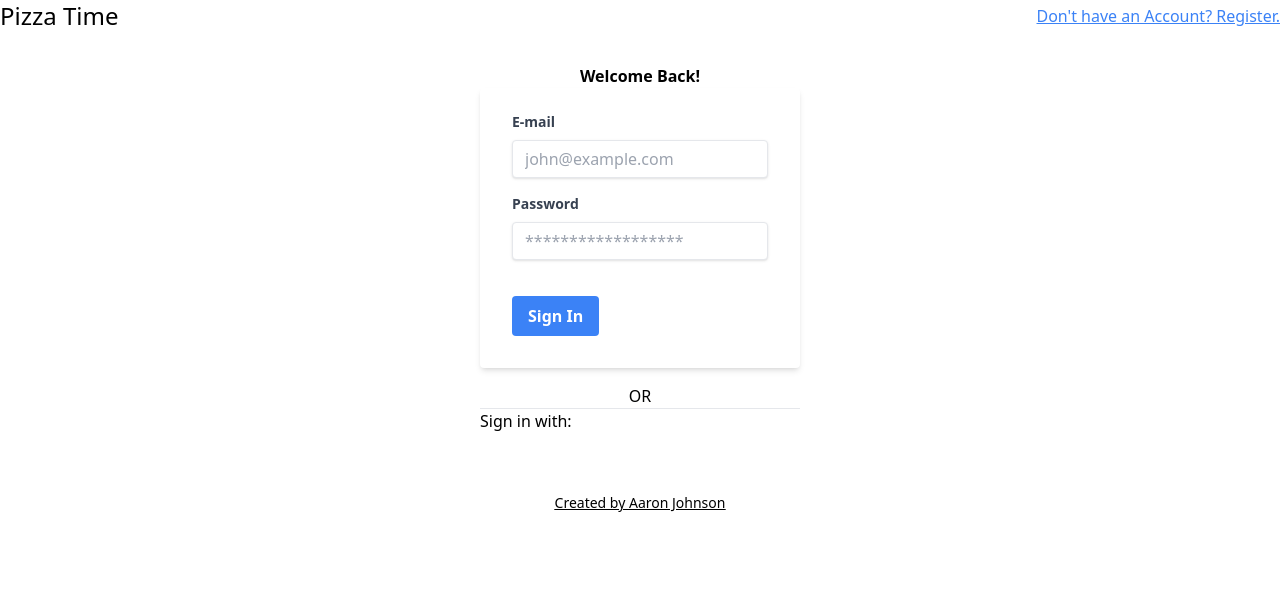
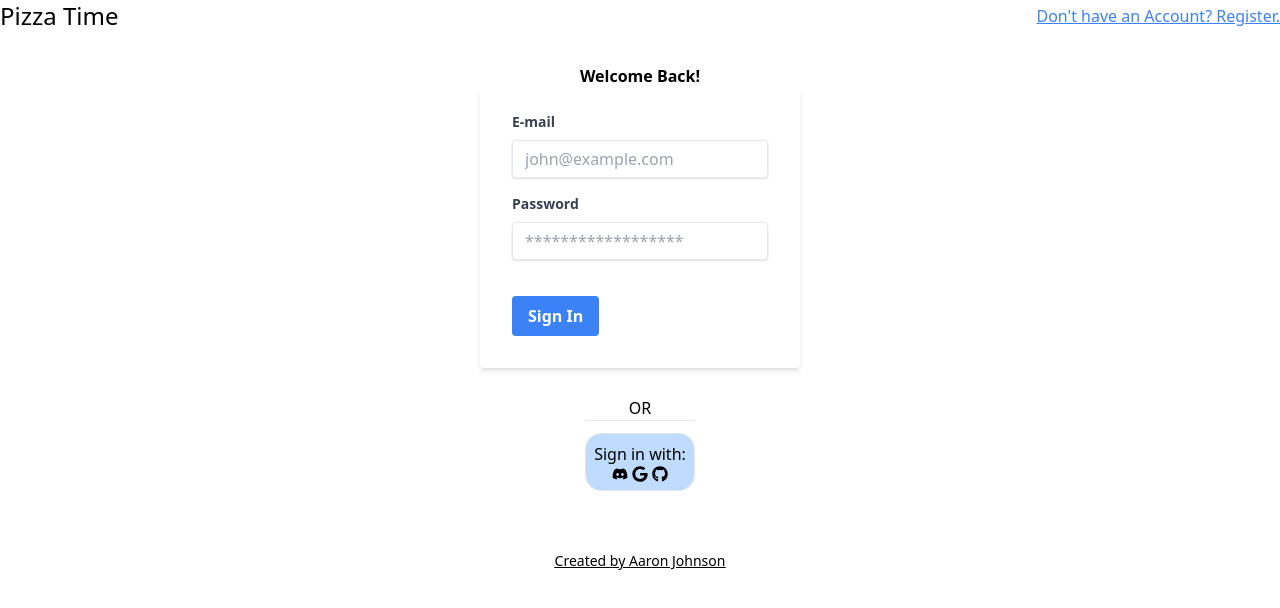
Before and after one commit to jardadev/NextPizza, a Next.js app: page / in a window 1280 px wide. Shown: the top 608 px of the page. Built offline with nearby package versions, Linux system fonts and the light colour scheme; no server answers.

Commit message:
add auth provider button

```diff
--- a/pages/index.js
+++ b/pages/index.js
@@ -1,11 +1,11 @@
-import { useSession, signIn, signOut } from 'next-auth/react';
-
+import { signIn } from 'next-auth/react';
+import { FaDiscord, FaGoogle, FaGithub } from 'react-icons/fa';
 const Home = () => {
 	return (
 		<div>
 			<h2 className='text-center font-bold'>Welcome Back!</h2>
 
-			<div className='w-full max-w-xs'>
+			<div className='w-full max-w-xs flex flex-col items-center'>
 				<form class='bg-white shadow-md rounded px-8 pt-6 pb-8 mb-4'>
 					<div class='mb-4'>
 						<label
@@ -50,15 +50,30 @@ const Home = () => {
 						</a> */}
 					</div>
 				</form>
-				<p className='text-center'>OR</p>
-				<hr />
-				<div className=''>
-					<ul>
-						Sign in with:
-						<li></li>
-						<li></li>
-						<li></li>
-					</ul>
+				<div>
+					<div className='py-3'>
+						<p className='text-center'>OR</p>
+						<hr />
+					</div>
+					<div
+						className='p-2 flex flex-col text-center cursor-pointer border rounded-2xl justify-center items-center bg-blue-200'
+						onClick={() => signIn()}
+					>
+						<p>Sign in with:</p>
+						<ul className='flex justify-center'>
+							<div className='flex gap-1'>
+								<li>
+									<FaDiscord size={16} />
+								</li>
+								<li>
+									<FaGoogle size={16} />
+								</li>
+								<li>
+									<FaGithub size={16} />
+								</li>
+							</div>
+						</ul>
+					</div>
 				</div>
 			</div>
 		</div>
```
